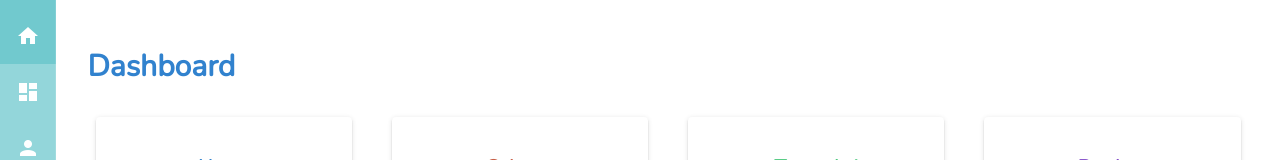
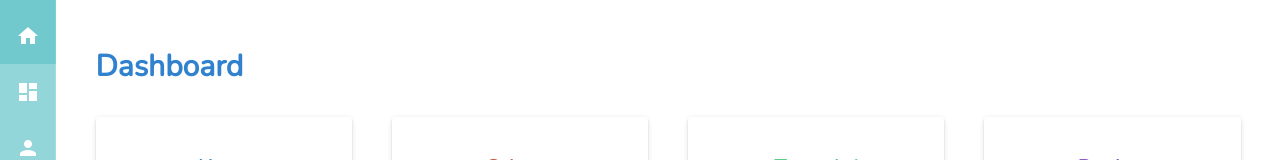
Before and after one commit to SugarDaddyz/frontend_PAT, a Vue app: page /dashboard in a window 1280 px wide. Shown: the top 160 px of the page. Built offline with nearby package versions, Linux system fonts and the light colour scheme.

Commit message:
no message

```diff
--- a/src/views/Apps/Dashboard.vue
+++ b/src/views/Apps/Dashboard.vue
@@ -1,8 +1,8 @@
 <template>
   <v-container>
-    <div class="my-8 title-text">Dashboard</div>
+    <div class="my-8 mx-2 title-text">Dashboard</div>
+    <!-- Info Statistic I -->
     <v-row>
-      <!-- Users -->
       <v-col cols="12" sm="6" md="3" v-for="info in infos" :key="info.title">
         <v-card class="ma-2">
           <v-row class="px-9 text-center">
```
